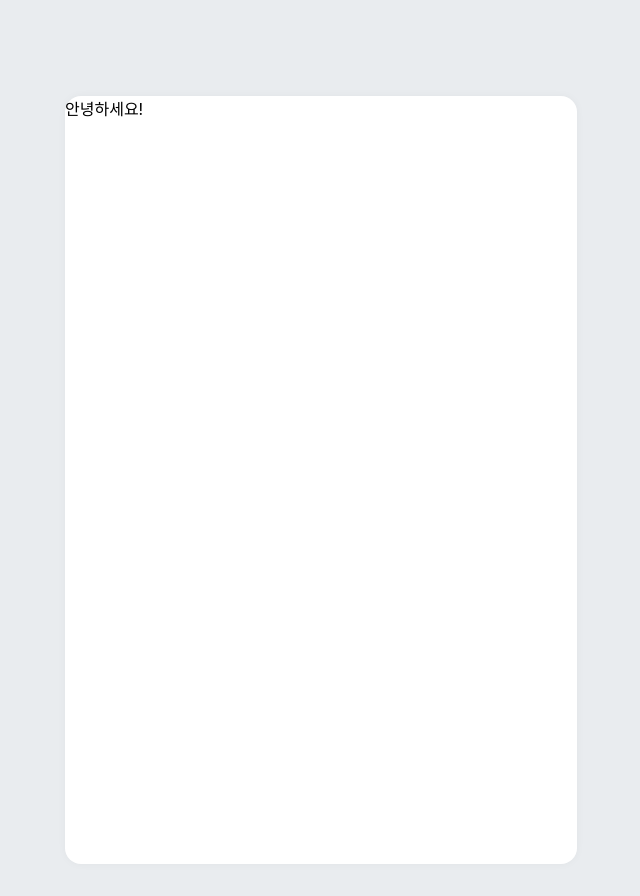
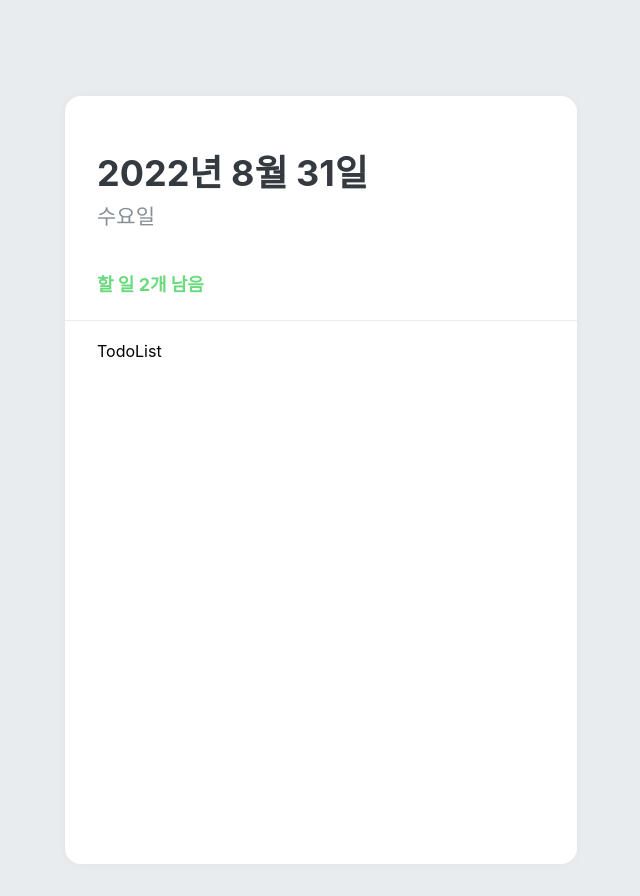
Before and after one commit to ryudv/React-app-TodoList, a React (Create React App) app: page / in a window 1280 px wide. Shown: the whole page, without its empty margins (319-959 px from the left). Built offline with nearby package versions, Linux system fonts and the light colour scheme.

Commit message:
TodoComplate,TodoHead,TodoList 컴포넌트 생성

```diff
--- a/src/App.js
+++ b/src/App.js
@@ -1,5 +1,7 @@
 import React from 'react';
 import {createGlobalStyle} from 'styled-components';
+import TodoHead from './components/TodoHead';
+import TodoList from './components/TodoList';
 import TodoTemplate from './components/TodoTemplate';
 
 const GlobalStyle = createGlobalStyle`
@@ -12,7 +14,10 @@
   return (
     <>
       <GlobalStyle/>
-        <TodoTemplate>안녕하세요!</TodoTemplate>
+        <TodoTemplate>
+          <TodoHead />
+          <TodoList />
+        </TodoTemplate>
     </>
   );
 }
--- /dev/null
+++ b/src/components/TodoHead.js
@@ -0,0 +1,41 @@
+import React from 'react';
+import styled from 'styled-components';
+
+const TodoHeadBlock = styled.div`
+    padding-top: 48px;
+    padding-left: 32px;
+    padding-right: 32px;
+    padding-bottom: 24px;
+
+    border-bottom: 1px solid #e9ecef;
+
+    h1 {
+        margin: 0;
+        font-size: 36px;
+        color: #343a40;
+    }
+
+    .day {
+        margin-top: 4px;
+        color: #868e96;
+        font-size: 21px;
+    }
+    .tasks-left {
+        color: #69db7c;
+        font-size: 18px;
+        margin-top: 40px;
+        font-weight: bold;
+    }
+`;
+
+function TodoHead() {
+    return (
+        <TodoHeadBlock>
+            <h1>2022년 8월 31일</h1>
+            <div className='day'>수요일</div>
+            <div className='tasks-left'>할 일 2개 남음</div>
+        </TodoHeadBlock>
+    )
+}
+
+export default TodoHead;
--- /dev/null
+++ b/src/components/TodoList.js
@@ -0,0 +1,15 @@
+import React from 'react';
+import styled from 'styled-components';
+
+const TodoListBlock = styled.div`
+    flex: 1;
+    padding: 20px 32px;
+    padding-bottom: 48px;
+    overflow-y: auto;
+`;
+
+function TodoList(){
+    return <TodoListBlock>TodoList</TodoListBlock>
+}
+
+export default TodoList;
--- a/src/components/TodoTemplate.js
+++ b/src/components/TodoTemplate.js
@@ -1,4 +1,4 @@
-import React, { Component } from 'react';
+import React from 'react';
 import styled from 'styled-components';
 
 const TodoTemplateBlock = styled.div`
```
